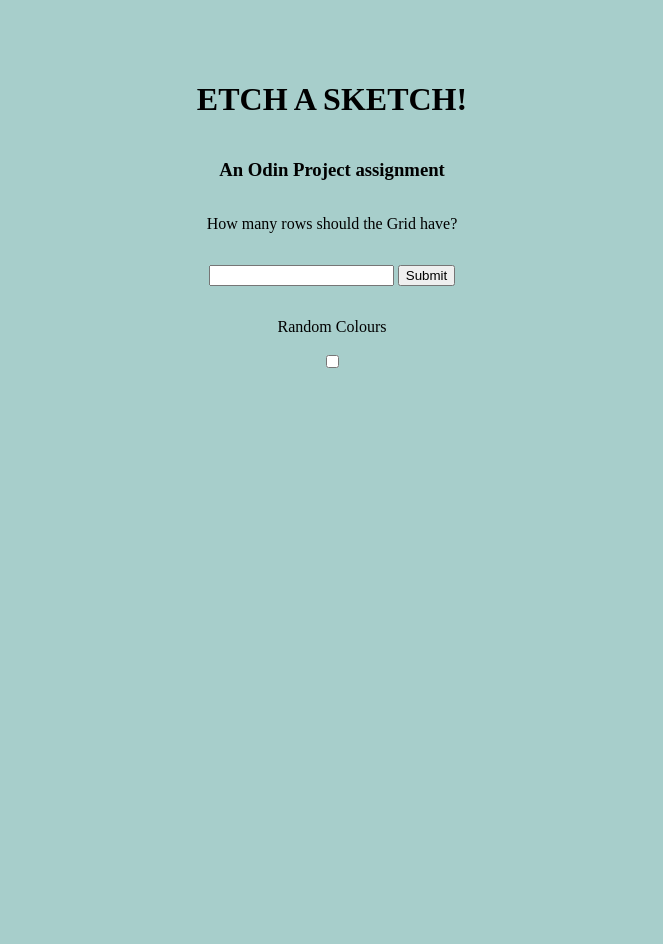
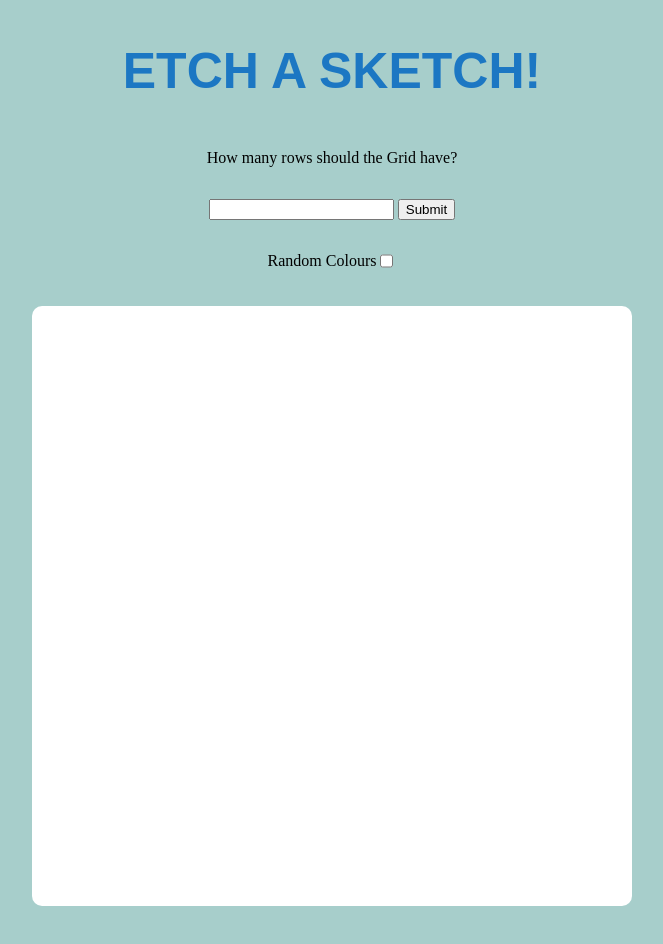
Before and after one commit to Recklessnative/Etchasketch, a plain HTML site: page index.html in a window 1280 px wide. Shown: the whole page, without its empty margins (308-971 px from the left). Before the commit the page ends 800 px from the top, so only its background shows below. Drawn offline with Linux system fonts and the light colour scheme.

Commit message:
minor css changes

```diff
--- a/index.html
+++ b/index.html
@@ -13,12 +13,11 @@
     <body>
         <div id="top">
             <h1>ETCH A SKETCH!</h1>
-            <h3> An Odin Project assignment</h3>
             <p>How many rows should the Grid have? <p>
             <input type="text" id="inputsize">
             <button id="changegridsize">Submit</button>
-            <p>Random Colours</p>
-            <input type="checkbox" id="colours">
+            <div id="modes"><p>Random Colours</p>
+            <input type="checkbox" id="colours"></div>
         </div>
         <div id="container">
 
--- a/style.css
+++ b/style.css
@@ -2,6 +2,13 @@ body {
 background-color: #A7CECB;
 
 
+}
+
+h1{
+color:#1C77C3;
+font-family: 'Arial';
+font-weight: bold;
+font-size: 50px;
 }
 
 #top{
@@ -10,24 +17,32 @@ background-color: #A7CECB;
     align-items:center;
 margin-left:auto;
 margin-right:auto;
-margin-top: 60px;
 width: 600px;
-flex-direction:column;
+flex-direction: column;
+
+}
+
+#modes {
+display:flex;
+flex-direction:row;
 
 }
 
 #container{
-
+background-color: white;
+border-radius:10px;
+border-width: 6px;
 display:grid;
 /*grid-template-columns: repeat( auto-fit, minmax(20px, 1fr) );*/
 row-gap:0px;
 column-gap:0px;
-height: 400px;
-width: 400px;
+height: 600px;
+width: 600px;
 margin-left:auto;
 margin-right:auto;
 margin-top:20px;
 grid-auto-flow: dense;
+margin-bottom: 40px;
 }
 .etchgrid{
 border-width: 1px;
```
